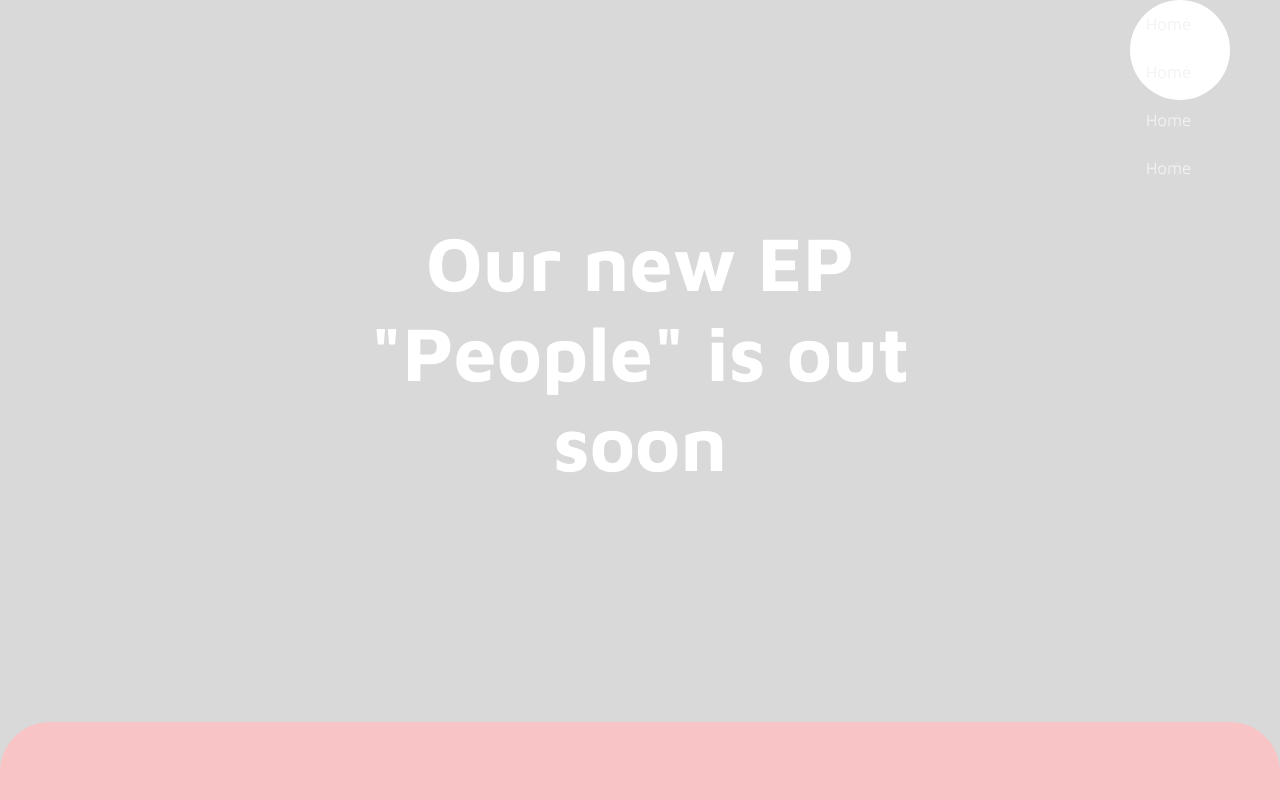
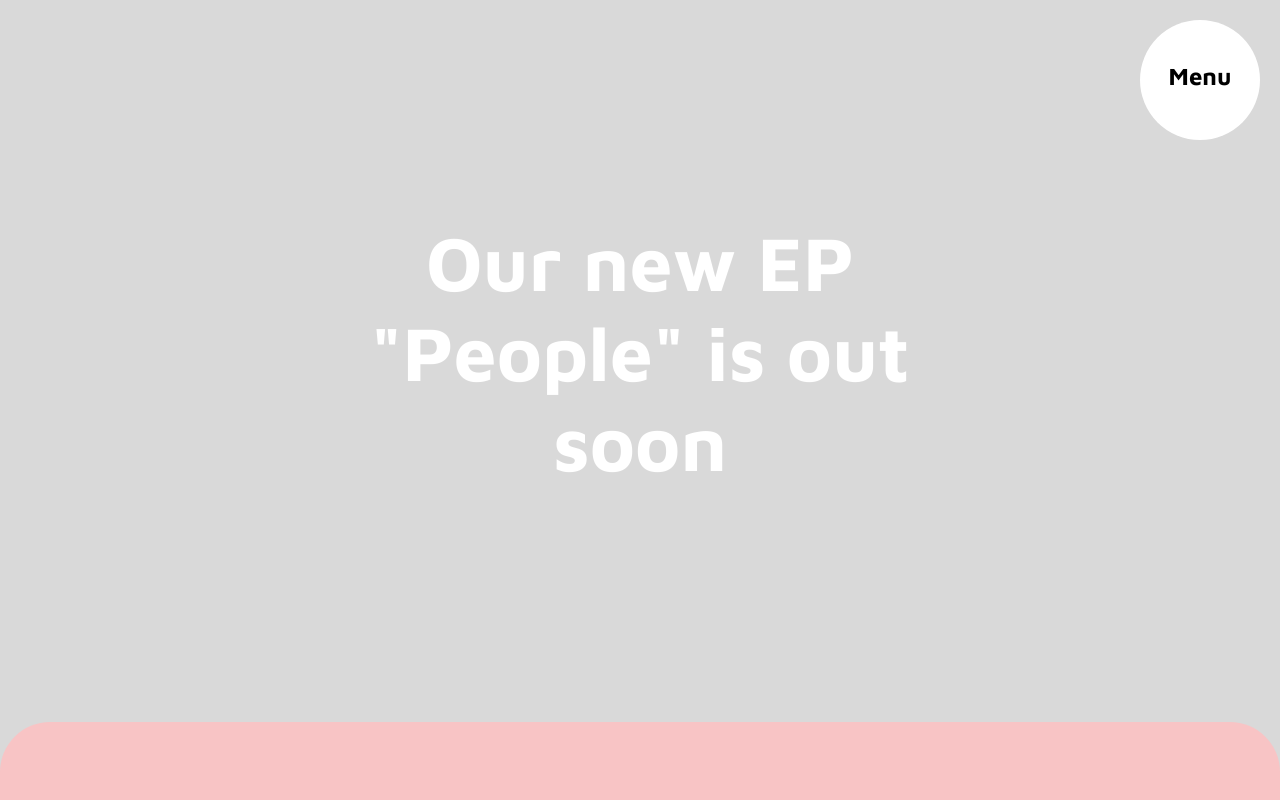
Before and after one commit to sarigu/ep-page, a plain HTML site: page index.html in a window 1280 px wide. Shown: the top 800 px of the page. Drawn offline with Linux system fonts and the light colour scheme.

Commit message:
added menu

```diff
--- a/app.js
+++ b/app.js
@@ -6,6 +6,17 @@ let playAnimation;
 let happyblues = document.querySelector("#happyblues");
 let getdown = document.querySelector("#getdown");
 let somethingsilhouette = document.querySelector("#somethingsilhouette");
+
+function openNav() {
+  document.querySelector("#full-menu").style.height = "100%";
+  document.querySelector("#menu").style.display = "none";
+}
+
+function closeNav() {
+  document.querySelector("#full-menu").style.height = "0%";
+  document.querySelector("#menu").style.display = "block";
+}
+
 
 var songs = [happyblues, getdown, somethingsilhouette];
 
--- a/index.html
+++ b/index.html
@@ -11,16 +11,30 @@
 </head>
 
 <body>
-  <header>
-    <nav>
-      <a href="hero-section">Home</a>
-      <a href="hero-section">Home</a>
-      <a href="hero-section">Home</a>
-      <a href="hero-section">Home</a>
-    </nav>
-  </header>
+  <div id="full-menu" class="overlay">
+    <a href="javascript:void(0)" class="closebtn" onclick="closeNav()">&times;</a>
+    <div class="overlay-content">
+      <a href=".bg-pink ">
+        <h1>Song Previews</h1>
+      </a>
+      <a href=".bg-linen">
+        <h1>Song Inspirations</h1>
+      </a>
+      <a href=".bg-green">
+        <h1>About Us</h1>
+      </a>
+      <a href=".bg-grey ">
+        <h1>Gigs</h1>
+      </a>
+      <a href="#">
+        <h1>Preoder our EP</h1>
+      </a>
+    </div>
+  </div>
+  <div id="menu" onclick="openNav()">
+    <h2>Menu</h2>
+  </div>
   <section class="hero-section spacing">
-
     <div>
       <h1>
         Our new EP "People" is out soon
--- a/style.css
+++ b/style.css
@@ -8,28 +8,67 @@ body {
   font-family: "Maven Pro", sans-serif;
 }
 
-header{
+
+#menu{
+  background-color: white;
+  width:120px;
+  height:120px;
+  border-radius: 50%;
   position: absolute;
-  margin: 50px;
+  top:20px;
+  right:20px;
   z-index: 1;
-  float: right;
 }
 
-nav{
-  background-color: white;
-  max-width:100px;
-  height:100px;
-  border-radius: 50%;
+#menu h2{
+  text-align: center;
+  margin-top:35%;
 }
 
-nav a{
-  float: left;
-  color: #f2f2f2;
+#menu:hover{
+  cursor: pointer;
+  color: #7e7e7e;
+}
+
+.overlay {
+  height: 0%;
+  width: 100%;
+  position: fixed;
+  z-index: 1;
+  top: 0;
+  left: 0;
+  background-color: whitesmoke;
+  overflow: hidden;
+  transition: 0.7s;
+}
+
+.overlay-content {
+  position: relative;
+  top: 15%;
+  width: 100%;
   text-align: center;
-  padding: 14px 16px;
+}
+
+.overlay a {
   text-decoration: none;
-  font-size: 17px;
+  color:black;
+  display: block;
+  transition: 0.3s;
 }
+
+.overlay a:hover, .overlay a:focus {
+  color: #7e7e7e;
+}
+
+.overlay .closebtn {
+  position: absolute;
+  top: 20px;
+  right: 45px;
+  font-size: 60px;
+}
+
+
+
 
 /* for scroll effect*/
 header,
@@ -107,7 +146,7 @@ p {
   top: -100%;
   width: 300%;
   animation: grain 8s steps(10) infinite;
-  z-index: -1;
+
 }
 
 @keyframes grain {
@@ -226,6 +265,11 @@ path {
 
 #intro-txt {
   width: 70%;
+}
+
+
+#intro-txt p{
+  margin-top: 0;
 }
 
 /* clickable band member names*/
```
